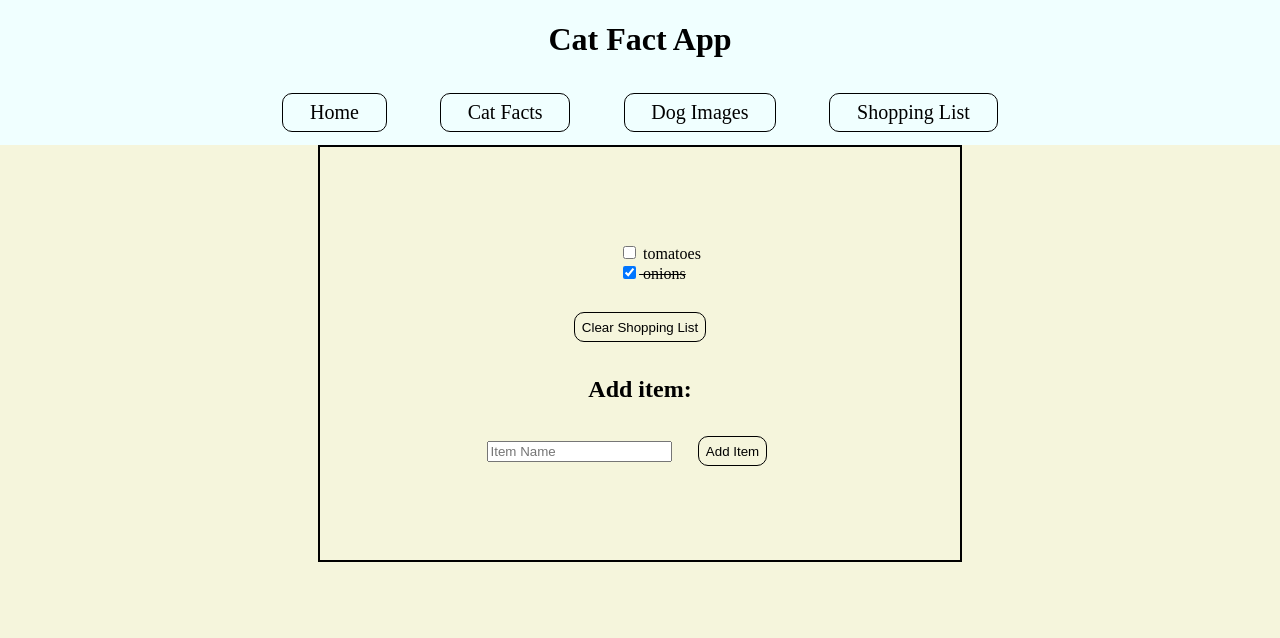
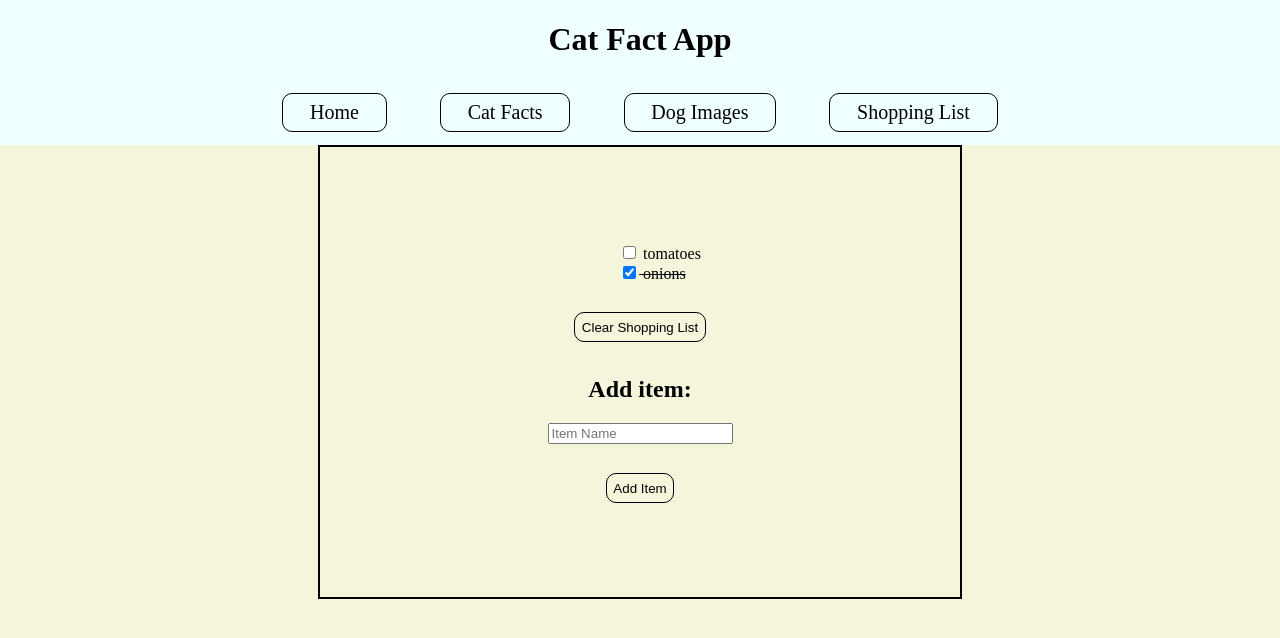
Before and after one commit to timcastillogill/React-Playground, a React (Create React App) app: page /home in a window 1280 px wide. Both pictures are taken after a click on the button "Shopping List". Shown: the top 638 px of the page. Built offline with nearby package versions, Linux system fonts and the light colour scheme; no server answers; a web font is replaced by a local one.

Commit message:
Added Error check method and updated test

```diff
--- a/src/components/ShoppingListComponents/ShoppingListCollection/ShoppingListCollection.tsx
+++ b/src/components/ShoppingListComponents/ShoppingListCollection/ShoppingListCollection.tsx
@@ -8,18 +8,11 @@ const ShoppingListCollection = () => {
     { id: 2, text: "onions", complete: true },
   ]);
 
-  const checkForDuplicateShoppingItem = (newShoppingItem: string) => {
+  const handleNewItem = (newItemText: string) => {
     for (const shoppingItem of shoppingList) {
-      if (newShoppingItem === shoppingItem.text) {
-        return true;
+      if (newItemText === shoppingItem.text) {
+        return inputError(newItemText);
       }
-    }
-    return false;
-  };
-
-  const handleNewItem = (newItemText: string) => {
-    if (checkForDuplicateShoppingItem(newItemText)) {
-      return window.alert("This item is already in your list!");
     }
     setShoppingList([
       ...shoppingList,
@@ -29,6 +22,7 @@ const ShoppingListCollection = () => {
         complete: false,
       },
     ]);
+    return false;
   };
 
   const toggleShoppingListItem = (
@@ -50,6 +44,10 @@ const ShoppingListCollection = () => {
     setShoppingList([]);
   };
 
+  const inputError = (newItemText: string) => {
+    return <p>Duplicate found! You don't need 2 {newItemText}</p>;
+  };
+
   return (
     <>
       {shoppingList.length < 1 ? (
@@ -68,7 +66,10 @@ const ShoppingListCollection = () => {
         </div>
       )}
       <button onClick={clearShoppingList}>Clear Shopping List</button>
-      <ShoppingListInput addShoppingListItem={handleNewItem} />
+      <ShoppingListInput
+        addShoppingListItem={handleNewItem}
+        errorCheck={inputError}
+      />
     </>
   );
 };
--- a/src/components/ShoppingListComponents/ShoppingListInput/ShoppingListInput.tsx
+++ b/src/components/ShoppingListComponents/ShoppingListInput/ShoppingListInput.tsx
@@ -1,10 +1,15 @@
 import React, { ChangeEvent, useState } from "react";
+import "./ShoppingListInput.css";
 
 interface Props {
   addShoppingListItem: AddShoppingListItem;
+  errorCheck: InputErrorCheck;
 }
 
-const ShoppingListInput: React.FC<Props> = ({ addShoppingListItem }) => {
+const ShoppingListInput: React.FC<Props> = ({
+  addShoppingListItem,
+  errorCheck,
+}) => {
   const [item, setItem] = useState("");
 
   const handleChange = (event: ChangeEvent<HTMLInputElement>) => {
@@ -20,7 +25,7 @@ const ShoppingListInput: React.FC<Props> = ({ addShoppingListItem }) => {
   };
 
   return (
-    <>
+    <div className="addItem">
       <h2>Add item:</h2>
       <form onSubmit={handleSubmit}>
         <input
@@ -30,9 +35,10 @@ const ShoppingListInput: React.FC<Props> = ({ addShoppingListItem }) => {
           onChange={handleChange}
           required
         />
+        <p>{errorCheck}</p>
         <button type="submit">Add Item</button>
       </form>
-    </>
+    </div>
   );
 };
 
--- a/src/types.d.ts
+++ b/src/types.d.ts
@@ -9,3 +9,4 @@ type ToggleShoppingListItem = (
 ) => void;
 
 type AddShoppingListItem = (text: string) => void;
+type InputErrorCheck = ReactNode;
```
Also changed, not shown: 1 other file (tests, documents, lock files or other folders).
